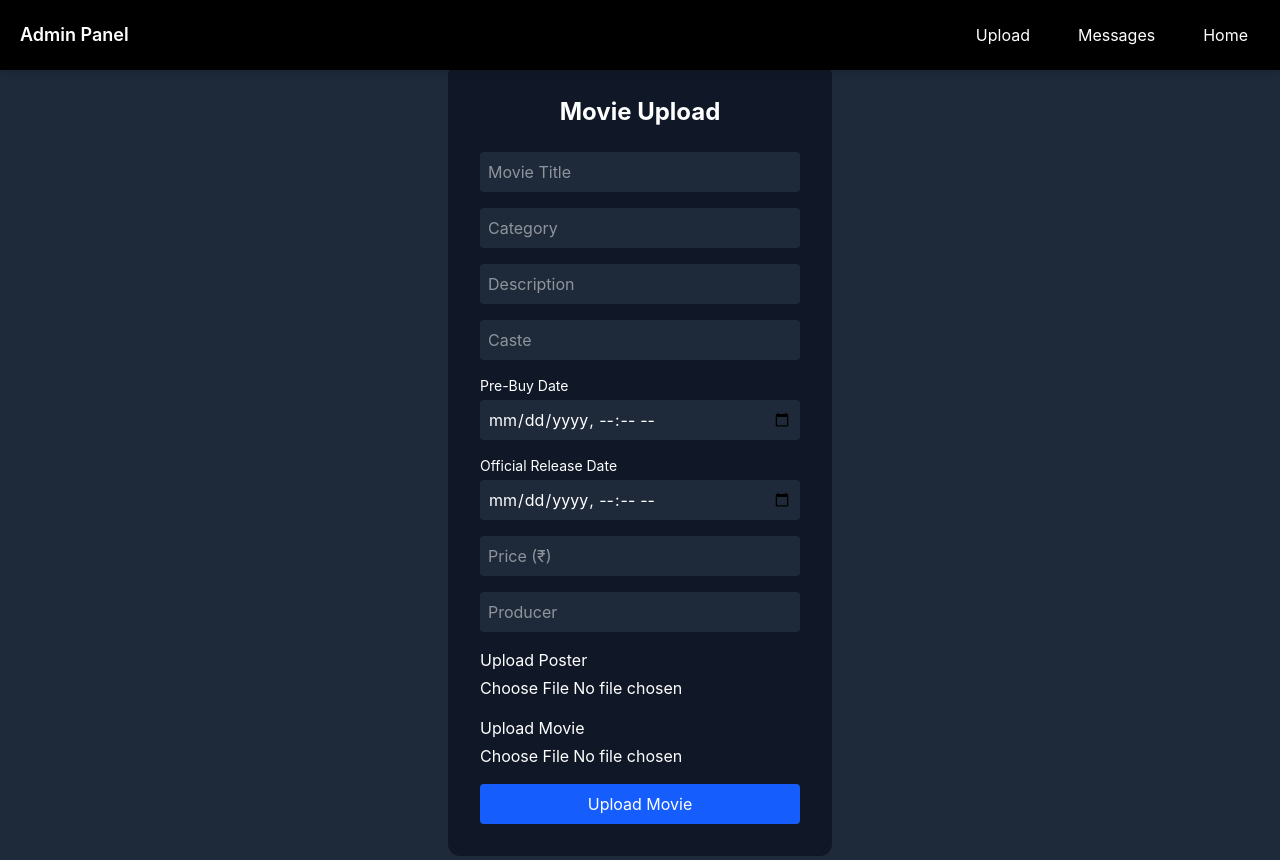
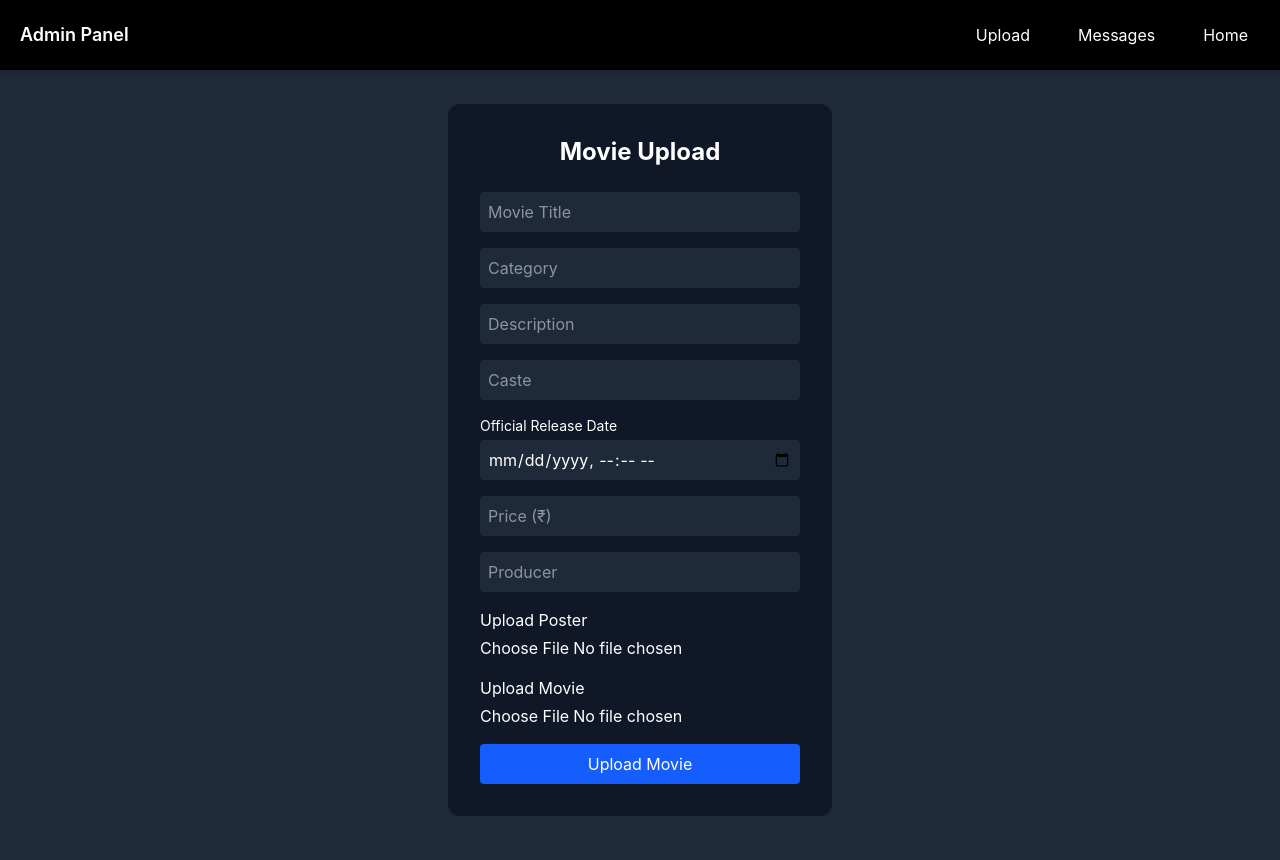
Before and after one commit to deeppatel200590/movie-platform, a React (Vite) app in the folder frontend/: page /upload in a window 1280 px wide. Built offline with nearby package versions, Linux system fonts and the light colour scheme; sample sign-in values are in the browser's storage.

Commit message:
remove release date

```diff
--- a/frontend/src/components/Movieupload.jsx
+++ b/frontend/src/components/Movieupload.jsx
@@ -3,7 +3,6 @@ import axios from "axios";
 import { useNavigate } from "react-router-dom";
 
 const Movieupload = () => {
-
   const navigate = useNavigate();
 
   const [title, setTitle] = useState("");
@@ -13,9 +12,6 @@ const Movieupload = () => {
   const [description, setDescription] = useState("");
   const [hero, setHero] = useState("");
   const [producer, setProducer] = useState("");
-
-  // NEW: Pre-Buy Date
-  const [preBuyDate, setPreBuyDate] = useState("");
 
   // Official release date
   const [releaseDate, setReleaseDate] = useState("");
@@ -50,21 +46,9 @@ const Movieupload = () => {
         return;
       }
 
-      // Check Pre-Buy Date
-      if (!preBuyDate) {
-        alert("Please select Pre-Buy Date.");
-        return;
-      }
-
-      // Check Release Date
+      // Check release date
       if (!releaseDate) {
-        alert("Please select Release Date.");
-        return;
-      }
-
-      // Make sure Pre-Buy Date is before Release Date
-      if (new Date(preBuyDate) >= new Date(releaseDate)) {
-        alert("Pre-Buy Date must be before Release Date.");
+        alert("Please select Official Release Date.");
         return;
       }
 
@@ -132,13 +116,7 @@ const Movieupload = () => {
       formData.append("hero", hero);
       formData.append("producer", producer);
 
-      // NEW
-      formData.append(
-        "preBuyDate",
-        formatDate(preBuyDate)
-      );
-
-      // Existing release date
+      // Official release date
       formData.append(
         "releaseDate",
         formatDate(releaseDate)
@@ -166,23 +144,18 @@ const Movieupload = () => {
       navigate("/admin");
 
     } catch (error) {
-
       console.error("UPLOAD ERROR:", error);
 
       let message = "Unknown error";
 
       if (error.response) {
-
         message =
           "Status: " +
           error.response.status +
           "\nResponse: " +
           JSON.stringify(error.response.data);
-
       } else if (error.message) {
-
         message = error.message;
-
       }
 
       alert(message);
@@ -230,19 +203,7 @@ const Movieupload = () => {
           onChange={(e) => setHero(e.target.value)}
         />
 
-        {/* Pre-Buy Date */}
-        <label className="block mb-1 text-sm">
-          Pre-Buy Date
-        </label>
-
-        <input
-          type="datetime-local"
-          className="w-full p-2 mb-4 bg-gray-800 rounded"
-          value={preBuyDate}
-          onChange={(e) => setPreBuyDate(e.target.value)}
-        />
-
-        {/* Release Date */}
+        {/* Official Release Date */}
         <label className="block mb-1 text-sm">
           Official Release Date
         </label>
```
Also changed, not shown: 1 other file (tests, documents, lock files or other folders).
